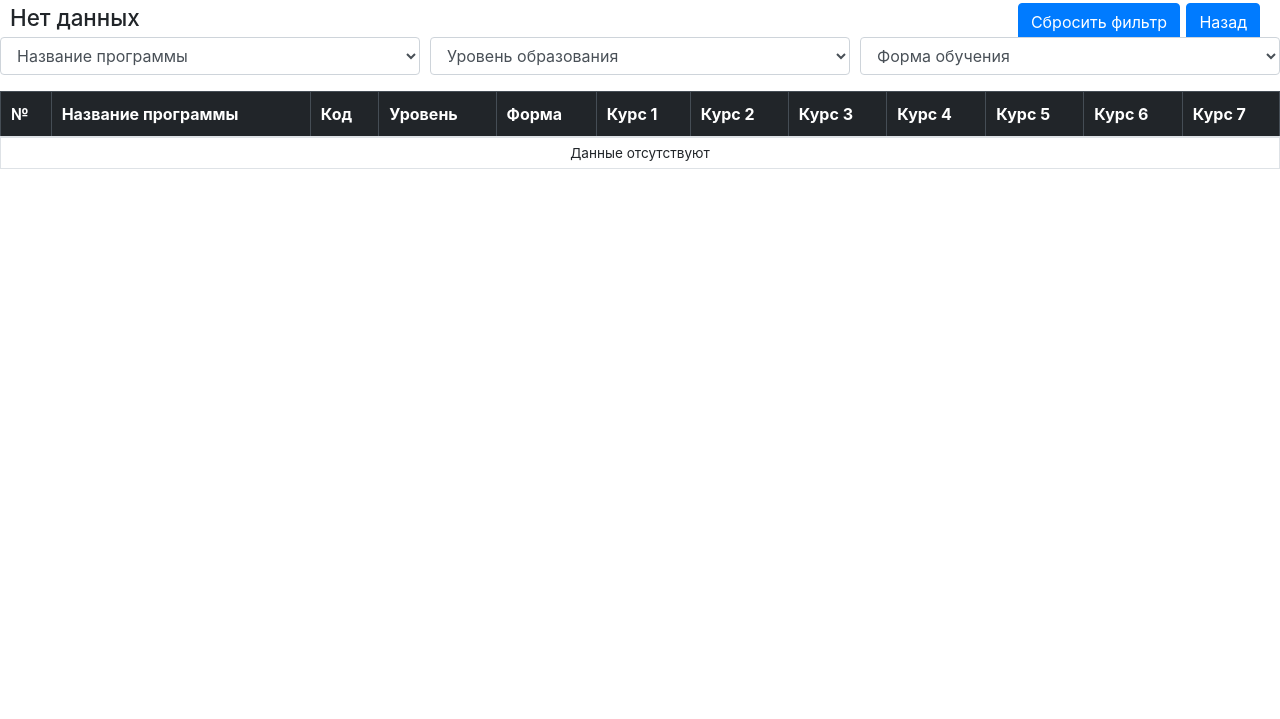
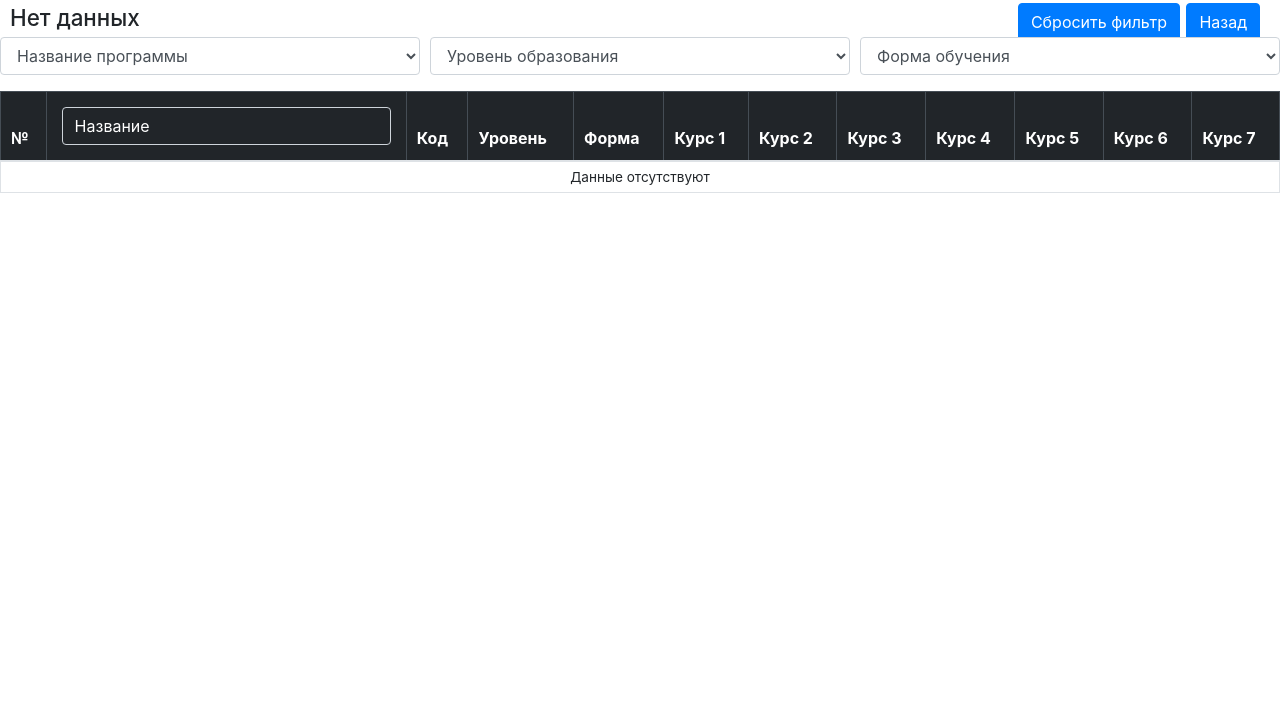
Before and after one commit to EngoyanSY/NIR_Engoyan, a Django app: template server/vuz/templates/vuz/prog.html in a window 1280 px wide. Shown: the part 60-779 px from the top of the page. Run offline with Django 4.2, Linux system fonts and the light colour scheme; the template is opened without the code that fills it, so the values that code supplies are empty; some libraries are stand-ins or nearby versions.

Commit message:
fix what

```diff
--- a/server/vuz/templates/vuz/prog.html
+++ b/server/vuz/templates/vuz/prog.html
@@ -29,6 +29,22 @@
             font-size: 0.85em;
         }
 
+        .input-group{
+            position: relative;
+            padding: 5px;
+            margin-bottom: 0;
+        }
+
+        .form-control.name {
+            background-color: #212529;
+            color: #fff;
+        }
+
+        .form-control::placeholder {
+            color: #fff;
+            font-family: inherit;
+        }
+
         .container-fluid {
             height: 90vh;
             padding: 0px;
@@ -55,7 +71,7 @@
 
 
         /* Фиксируем заголовок таблицы здесь */
-        thead th {
+        thead tr {
             position: sticky;
             top: 0px;
             background: #212529;
@@ -121,7 +137,11 @@
             <thead class="table-dark">
                 <tr>
                     <th>№</th>
-                    <th>Название программы</th>
+                    <th>
+                        <div class="input-group">
+                            <input type="text" class="form-control name" placeholder="Название">
+                        </div>
+                    </th>
                     <th>Код</th>
                     <th>Уровень</th>
                     <!-- <th>Профиль</th> -->
```
